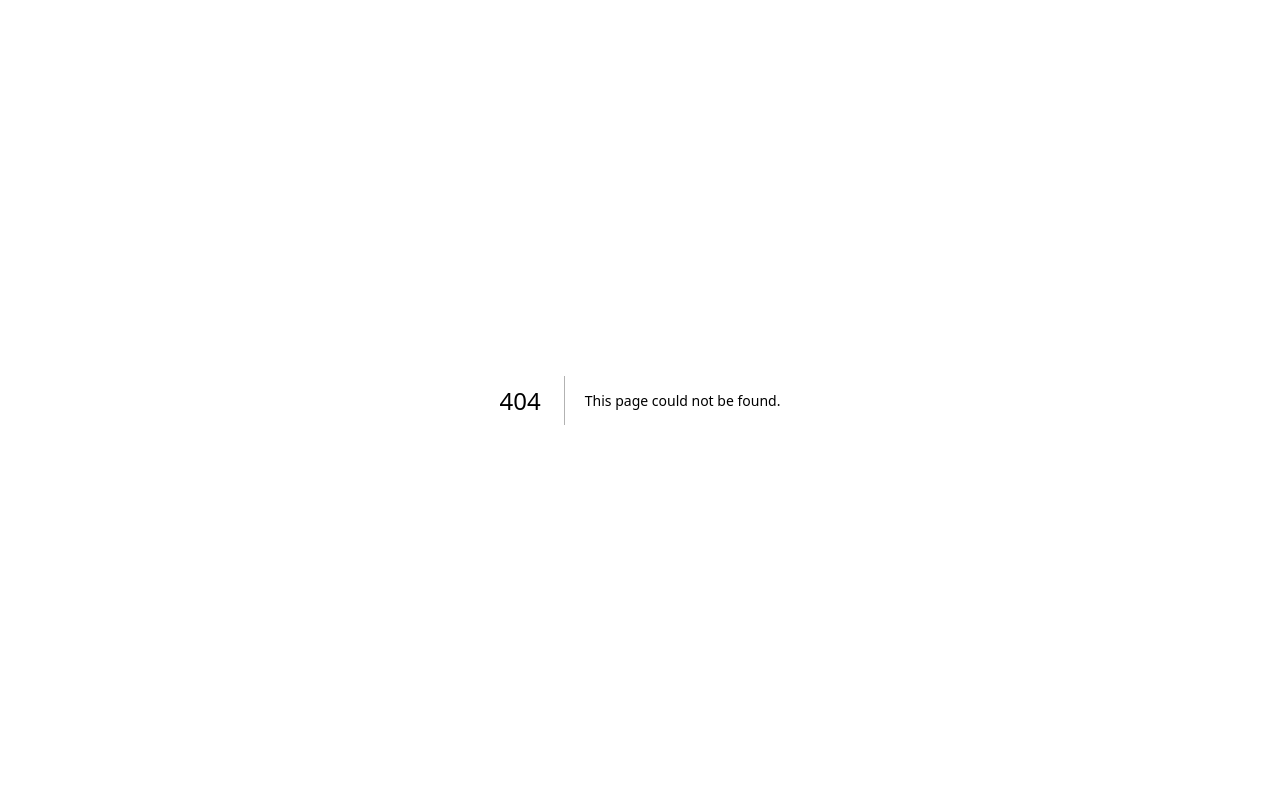
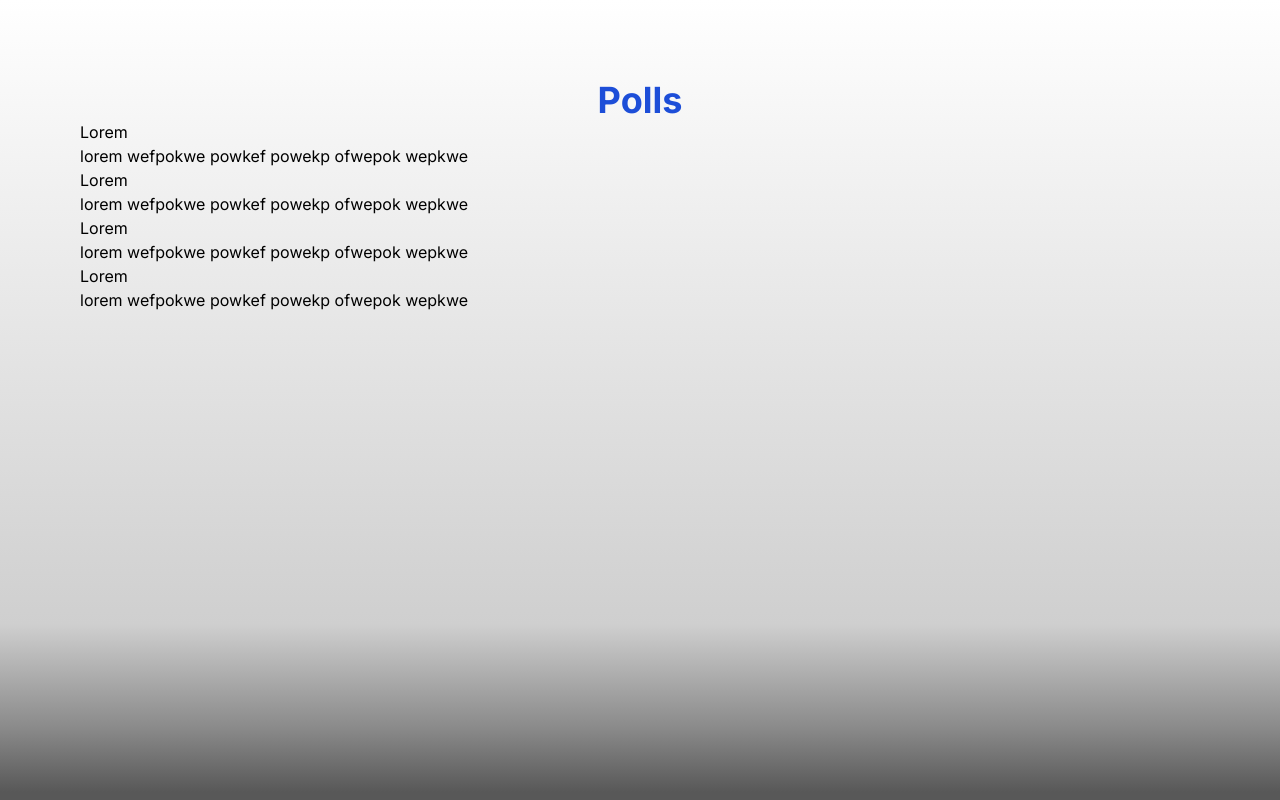
Before and after one commit to Nikolla2000/Web3-Voting-System, a Next.js app in the folder frontend/: page /votingPolls in a window 1280 px wide. Before the commit this address had no page. Built offline with nearby package versions, Linux system fonts and the light colour scheme.

Commit message:
Wrote the starting logic for displaying the polls data

```diff
--- /dev/null
+++ b/frontend/src/app/ui/votingPolls/pollsBoard.tsx
@@ -0,0 +1,29 @@
+import { fetchPollsData } from "@/lib/data";
+
+export default async function PollsBoard() {
+  const data = await fetchPollsData();
+
+  return (
+    <div>
+      {data?.map((poll, i) => (
+        <Card
+          pollData={poll}
+          key={i + 1}/>
+      ))}
+    </div>
+  )
+}
+
+export interface PollData {
+  title: string,
+  description: string,
+}
+
+export function Card({ pollData } : { pollData: PollData }){
+  return (
+    <div>
+      <h3>{pollData.title}</h3>
+      <p>{pollData.description}</p>
+    </div>
+  )
+}
--- /dev/null
+++ b/frontend/src/app/votingPolls/(overview)/loading.tsx
@@ -0,0 +1,7 @@
+export default function Loads() {
+  return (
+    <main>
+      <h1>...loading</h1>
+    </main>
+  )
+}
--- /dev/null
+++ b/frontend/src/app/votingPolls/(overview)/page.tsx
@@ -0,0 +1,10 @@
+import PollsBoard from "@/app/ui/votingPolls/pollsBoard";
+
+export default function Page() {
+  return (
+    <main className="p-20">
+      <h1 className="text-blue-700 text-4xl text-center font-bold">Polls</h1>
+      <PollsBoard/>
+    </main>
+  )
+}
--- /dev/null
+++ b/frontend/src/lib/data.ts
@@ -0,0 +1,10 @@
+import { votingPolls } from './placeholder-data'
+
+export async function fetchPollsData() {
+  try {
+    const data = votingPolls;
+    return data;
+  } catch (error) {
+    console.error('Error: ', error);
+  }
+}
```
